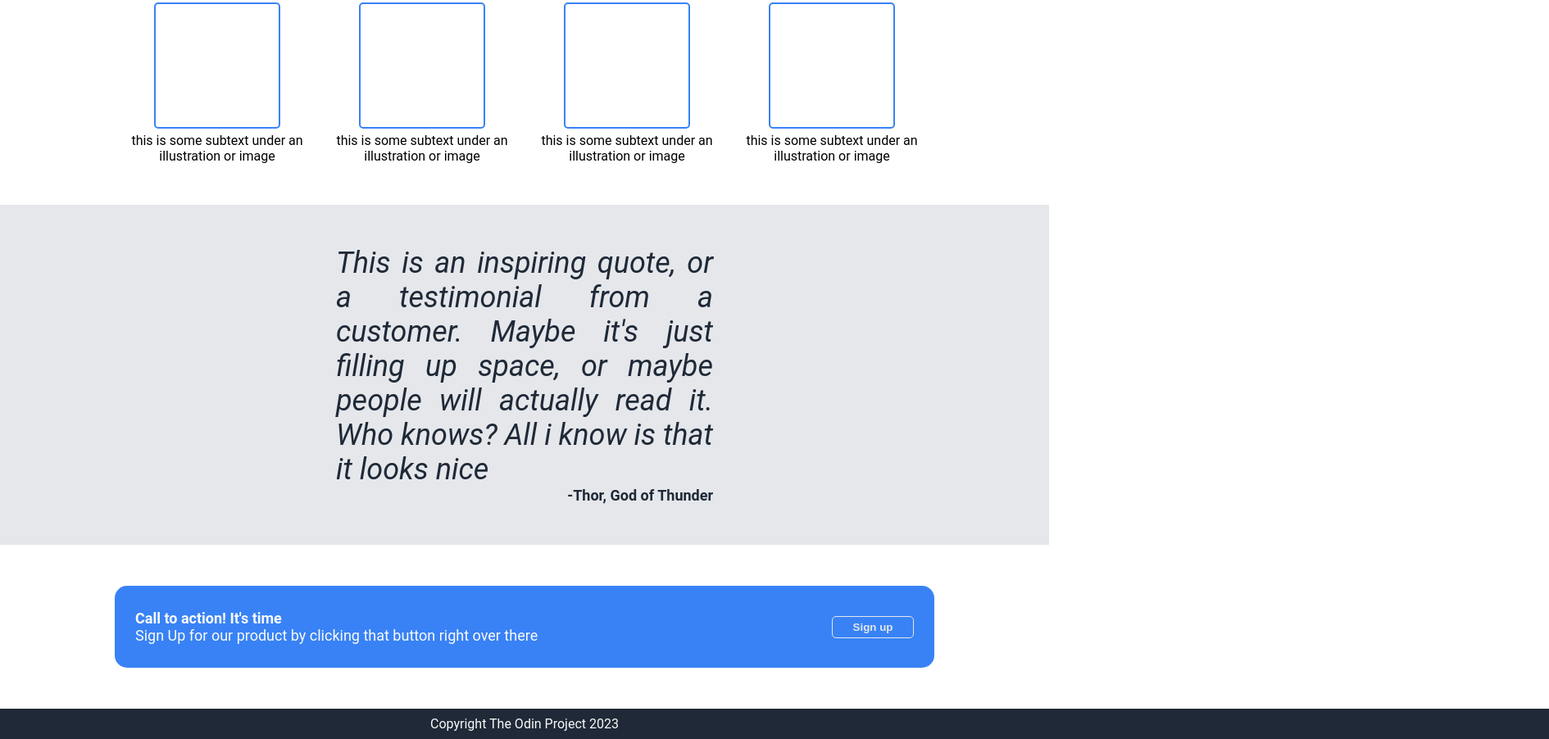
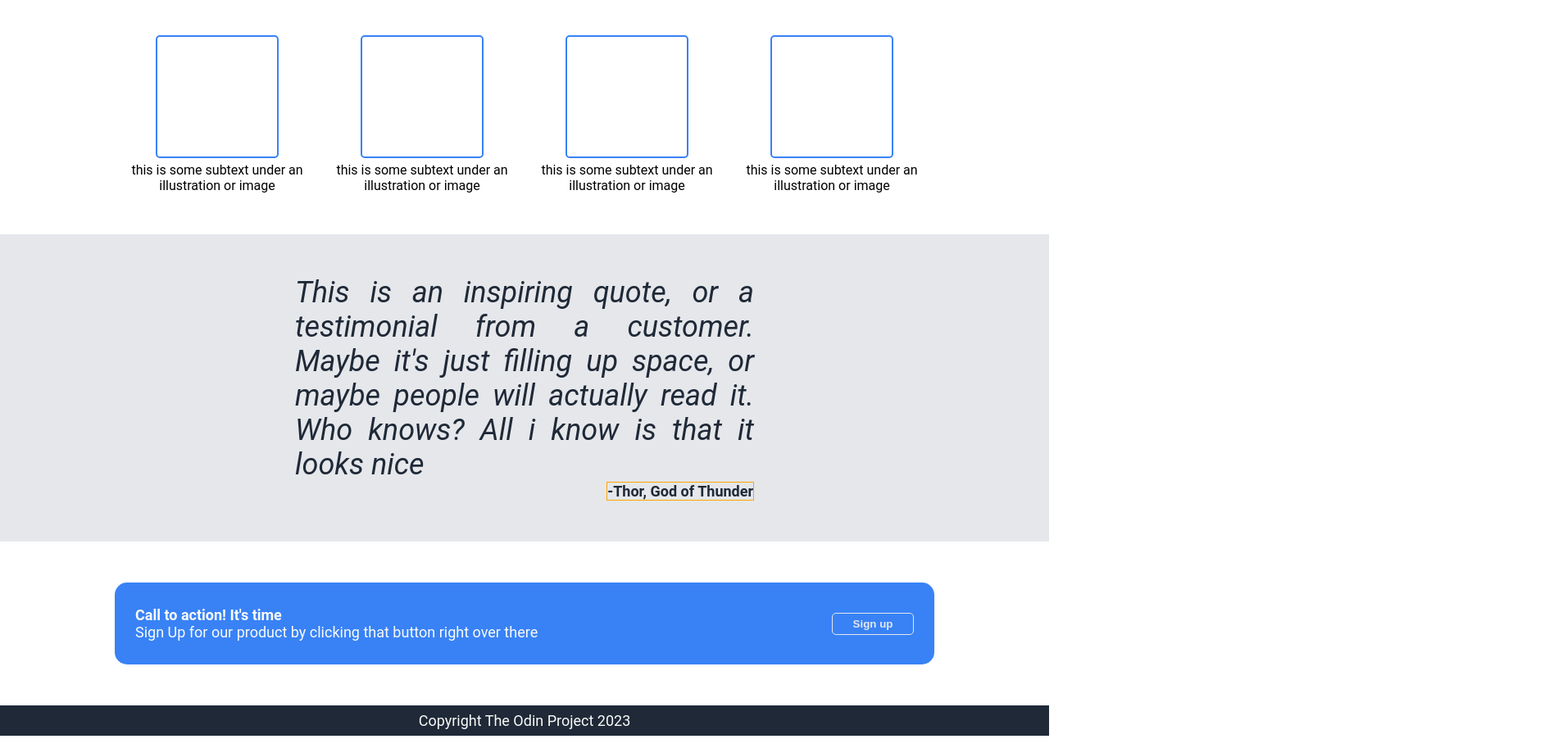
Before and after one commit to ridsan-96/landing-page, a plain HTML site: page index.html in a window 1280 px wide. Shown: the part 497-1399 px from the top of the page at 82% size, 1890 px wide, since content can reach past the window. Drawn offline with Linux system fonts and the light colour scheme.

Commit message:
modified some styling, final framework

```diff
--- a/index.html
+++ b/index.html
@@ -75,7 +75,7 @@
   </div>
 
   <div class="footer">
-    <p>Copyright The Odin Project 2023</p>
+    <p class="footer-author">Copyright The Odin Project 2023</p>
   </div>
 
 </body>
--- a/styles/styles.css
+++ b/styles/styles.css
@@ -1,7 +1,13 @@
+* {
+  box-sizing: border-box;
+  margin: 0;
+  padding: 0;
+}
+
 body {
   font-family: Roboto;
-  margin: 0;
   min-height: 100vh;
+  overflow-x: hidden;
   display: flex;
   flex-direction: column;
 }
@@ -114,8 +120,10 @@ img {
 .body {
   display: flex;
   flex-direction: column;
-  justify-content: space-between;
+  justify-content: center;
   align-items: center;
+  width: 100%;
+  height: 100%;
 }
 
 .body-title {
@@ -123,15 +131,17 @@ img {
   font-size: 36px;
   font-weight: bold;
   color: #1F2937;
-  margin: 10px 10px;
+  margin: 50px 10px 10px;
 }
 
 .body-container {
   /*border: 1px solid yellowgreen;*/
   display: flex;
   flex-direction: column;
-  justify-content: space-between;
+  justify-content: center;
   align-items: center;
+  width: 100%;
+  height: 100%;
 }
 
 .body-card {
@@ -164,7 +174,10 @@ img {
 .body-para-container {
   /*border: 1px solid blueviolet;*/
   background-color: #E5E7EB;
-  padding: 50px;
+  padding-top: 50px;
+  padding-bottom: 50px;
+  height: 100%;
+  width: 100%;
 }
 
 .body-para {
@@ -172,6 +185,8 @@ img {
   flex-direction: column;
   justify-content: center;
   align-items: center;
+  height: 100%;
+  width: 100%;
 }
 
 .body-para-1 {
@@ -180,11 +195,11 @@ img {
   font-style: italic;
   color: #1F2937;
   text-align: justify;
-  padding: 0 360px;
+  margin: 0 360px;
 }
 
 .body-para-2 {
-  /*border: 1px solid orange;*/
+  border: 1px solid orange;
   font-size: 18px;
   font-weight: bold;
   color: #1F2937;
@@ -231,12 +246,17 @@ img {
 .footer {
   /*border: 1px solid red;*/
   background-color: #1F2937;
-  color: #F9FAF8;
-  height: 37px;
+  min-height: 37px;
   display: flex;
   justify-content: center;
   align-items: center;
-  width: 2500px;
+  width: 100%;
 }
 
+.footer-author {
+  font-size: 18px;
+  color: #F9FAF8;
+}
+
+
 /*footer*/
```
